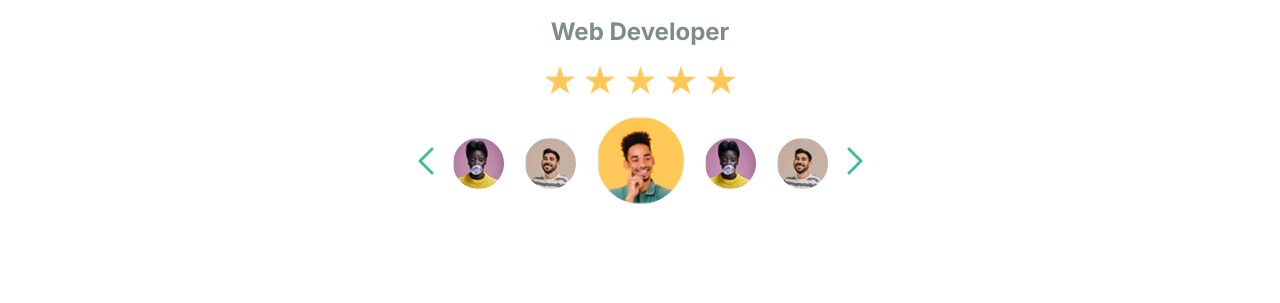
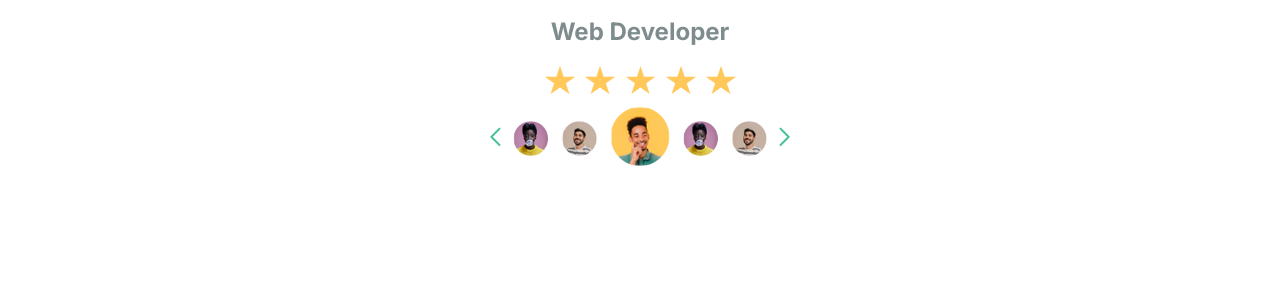
Before and after one commit to vigiperez24/food-delivery-website, a plain HTML site: page index.html in a window 1280 px wide. Shown: the part 4082-4385 px from the top of the page. Drawn offline with nearby package versions, Linux system fonts and the light colour scheme.

```diff
--- a/index.html
+++ b/index.html
@@ -3,7 +3,11 @@
   <head>
     <meta charset="UTF-8" />
     <meta name="viewport" content="width=device-width, initial-scale=1.0" />
-    <link rel="icon" type="image/x-icon" href="/assets/section-img/section1.png" />
+    <link
+      rel="icon"
+      type="image/x-icon"
+      href="/assets/section-img/section1.png"
+    />
 
     <!-- Google Fonts -->
     <link
@@ -316,7 +320,7 @@
             <h2>Web Developer</h2>
             <img src="/assets/section-img/star.png" alt="star" />
             <img
-              class="group"
+              class="group-profile"
               src="/assets/section-img/group.png"
               alt="group"
             />
--- a/style.css
+++ b/style.css
@@ -825,6 +825,11 @@ header nav {
   margin-top: 10px;
 }
 
+.group-profile {
+  max-width: 300px;
+  cursor: pointer;
+}
+
 /* ============================= */
 /*            FOOTER             */
 /* ============================= */
@@ -940,6 +945,9 @@ footer .footer-control .left-footer .social a:hover {
 .footer-control .contact-group {
   display: flex;
   gap: 10px;
+}
+
+.footer-control .contact-group img {
 }
 
 .footer-control .subscribe {
```
